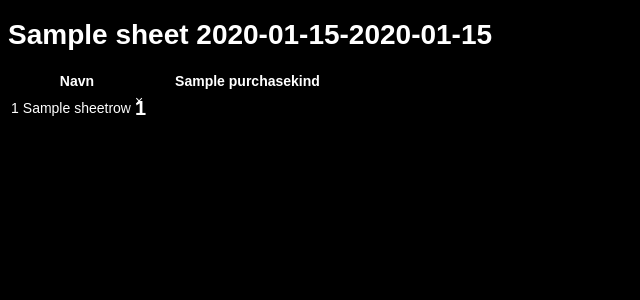
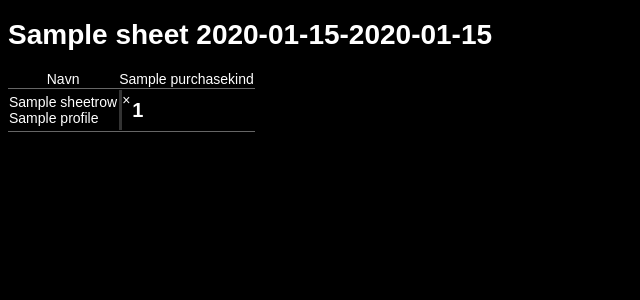
Before and after one commit to TK-IT/web, a Django app: page /sheet/1/ in a window 1280 px wide. Shown: the top 300 px of the page, without its empty margins (0-640 px from the left). Run offline with Django 3.2, Linux system fonts and the light colour scheme; tables that the repository leaves empty hold one stand-in row (values such as "Sample post").

Commit message:
Change sheet_detail style

```diff
--- a/regnskab/templates/regnskab/sheet_detail.html
+++ b/regnskab/templates/regnskab/sheet_detail.html
@@ -1,44 +1,53 @@
 {% extends "regnskab/base.html" %}
 {% block head %}
 <style>
+.sheet {
+	border-collapse: collapse;
+}
+.sheet td, .sheet th {
+	border-bottom: 1px solid #666;
+	font-weight: normal;
+}
 .crosses {
 	display: flex;
 	position: relative;
 	flex-direction: column;
 	flex-wrap: wrap;
-	height: 30px;
+	height: 40px;
 	align-content: flex-start;
+	width: 60px;
+	border-left: 3px solid #333;
 }
-.crosses.column-1 {
+.crosses.column-øl {
 	width: 225px;
 }
-.crosses.column-2 {
+.crosses.column-guldøl {
 	width: 90px;
 }
-.crosses.column-3 {
+.crosses.column-sodavand {
 	width: 225px;
 }
 .crosses > .cross {
-	height: 15px;
 	width: 15px;
+	line-height: 20px;
+	height: 20px;
 }
 .crosses > .count {
 	position: absolute;
 	top: 0;
-	left: 0;
-	line-height: 30px;
+	left: 10px;
+	line-height: 40px;
 	font-size: 20px;
 	font-weight: bold;
-	box-shadow: 0px 0px 8px #000;
 }
 </style>
 {% endblock %}
 {% block content %}
 <h1>{{ sheet }}</h1>
-<table>
+<table class="sheet">
 <thead>
 <tr>
-<th></th>
+<!--<th></th>-->
 <th>Navn</th>
 {% for kind in sheet.purchasekind_set.all %}
 <th>{{ kind.name }}</th>
@@ -48,14 +57,16 @@
 <tbody>
 {% for row in sheet.rows %}
 <tr>
+<!--
 <td>
 {% for kind in row.kinds %}{{ kind.count|floatformat }}
 {% endfor %}
 </td>
-<td>{{ row.name|default:row.profile }}</td>
+-->
+<td>{{ row.name }}<br />{{ row.profile }}</td>
 {% for kind in row.kinds %}
 <td>
-<span class="crosses column-{{ kind.kind.position }}">
+<span class="crosses column-{{ kind.kind.name }}">
 {% for _ in kind.counter %}<span class="cross">&times;</span>{% endfor %}
 {% if kind.count %}<span class="count">{{ kind.count|floatformat }}</span>{% endif %}
 </span>
```
